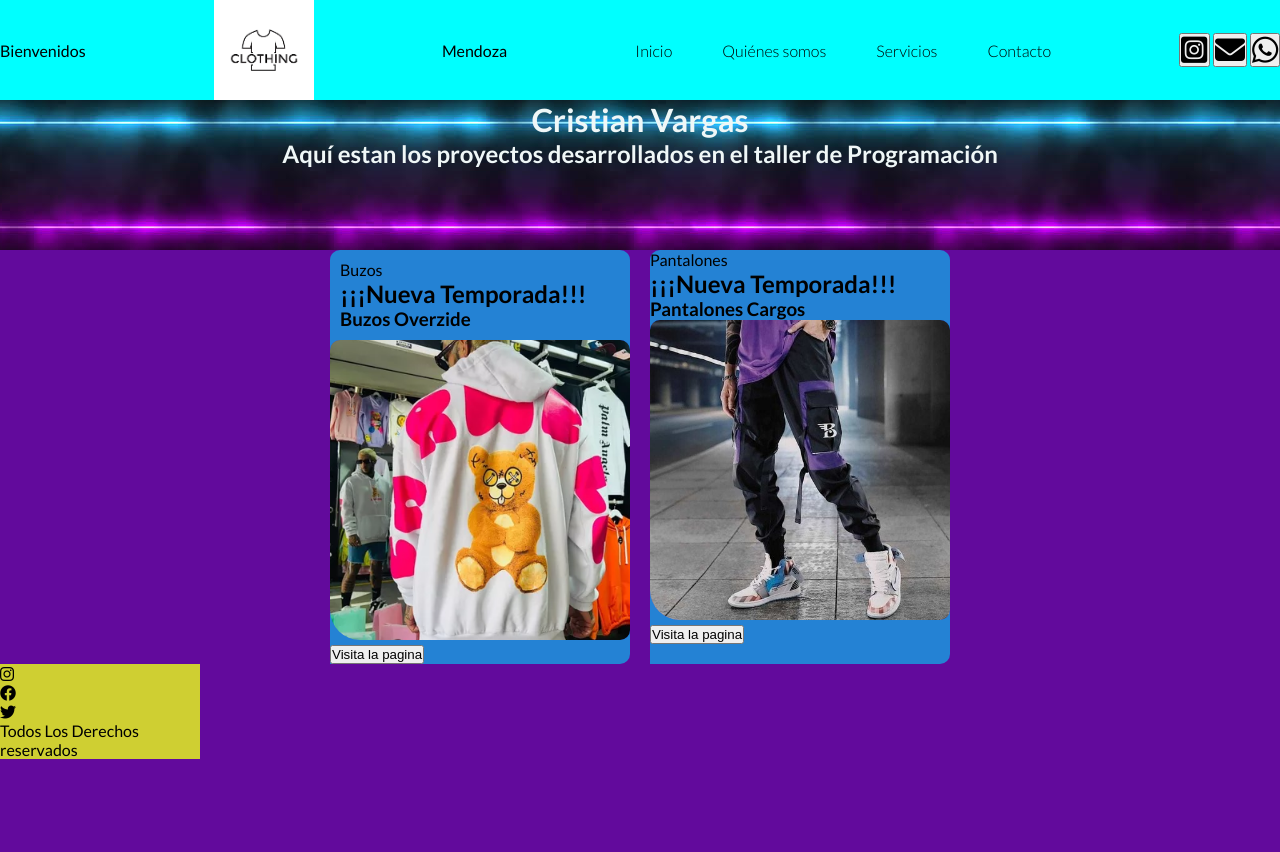
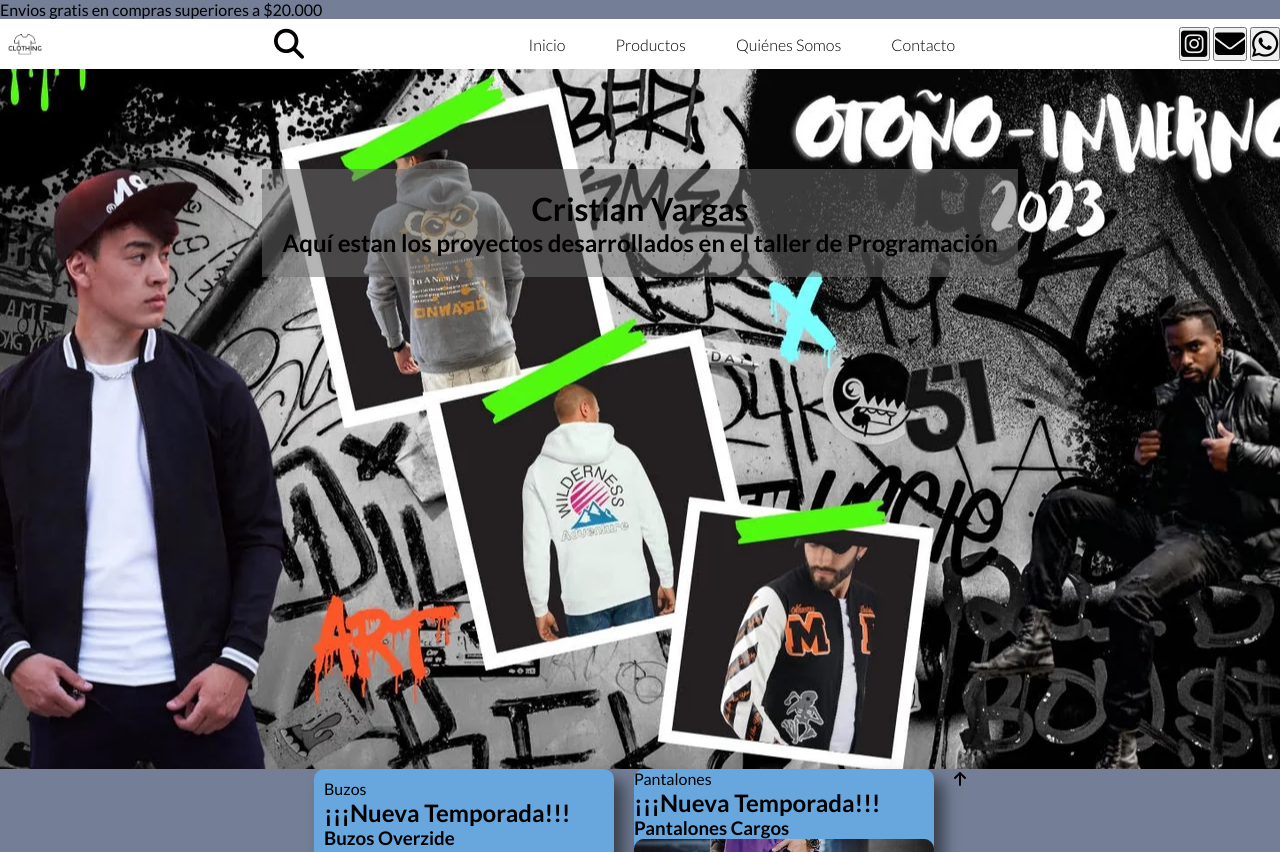
Before and after one commit to casa-del-futuro/programacionWeb, a plain HTML site: page 6_Proyecto/index.html in a window 1280 px wide. Shown: the top 852 px of the page. Before the commit the page ends 800 px from the top, so only its background shows below. Drawn offline with Linux system fonts and the light colour scheme.

Commit message:
Add files via upload

```diff
--- a/6_Proyecto/index.html
+++ b/6_Proyecto/index.html
@@ -19,19 +19,26 @@
 
 <body>
     <header>
-        Bienvenidos <!-- Etiqueta semantica de encabezado -->
-        <img src="./imagenes/logoIndumentaria.png" alt="Logo Github" class="imagenLogo">
-        <p>Mendoza</p>
+        <div>
+            <p>Envios gratis en compras superiores a $20.000</p>
+        </div>
+        <div class="header">
+
+            <!-- Etiqueta semantica de encabezado -->
+            <img src="./imagenes/descarga.png" alt="Logo Github" class="imagenLogo">
+            <p><i class="fa-solid fa-magnifying-glass fa-beat"></i></p>
+
             <nav> <!-- Etiqueta semantica barra de navegación -->
+
                 <ul class="navbar"> <!-- Etiqueta lógica lista desordenada -->
                     <li> <!-- Etiqueta lógica item de la lista -->
                         <a target="_blank" href="#">Inicio</a>
                     </li>
                     <li>
-                    <a href="#">Quiénes somos</a>
+                        <a href="#">Productos</a>
                     </li>
                     <li>
-                    <a href="#">Servicios</a>
+                        <a href="#">Quiénes Somos</a>
                     </li>
                     <li>
                         <a href="#">Contacto</a>
@@ -43,6 +50,7 @@
                 <button><i class="fa-solid fa-envelope fa-beat"></i></button>
                 <button><i class="fa-brands fa-whatsapp fa-beat"></i></button>
             </div>
+        </div>
 
 
     </header>
@@ -52,7 +60,7 @@
                 <h1>Cristian Vargas</h1>
                 <h2>Aquí estan los proyectos desarrollados en el taller de Programación</h2>
 
-            </h1>
+
             </div>
         </div>
         <section class="listadocartas" <article class="carta">
@@ -77,7 +85,12 @@
 
             </article>
 
+            <a href="#top">
+                <i class="fa-solid fa-arrow-up fa-beat"></i>
+            </a>
+
         </section>
+
     </main>
     <footer>
         <nav>
--- a/6_Proyecto/styles/banner.css
+++ b/6_Proyecto/styles/banner.css
@@ -1,11 +1,17 @@
 .banner{
-    background-image: url(../imagenes/fondo.jpg);
+    background-image: url(../imagenes/imagen\ 2.webp);
     background-position: center;
-    height: 150px;
+    height: 700px;
+
+    display: flex;
+    justify-content: center;
+    align-items: start;
+    padding-top: 100px;
 
 }
 .bannerinfo{
-    color: rgb(239, 247, 247);
+   background-color: rgba(110, 110, 110, 0.508);
     text-align: center;
+    padding: 20px;
 
 }
--- a/6_Proyecto/styles/cards.css
+++ b/6_Proyecto/styles/cards.css
@@ -6,9 +6,10 @@
 
 /* Estilo cartas */
 .carta {
-    background-color: rgb(36, 130, 212);
+    background-color: rgb(104, 167, 222);
     width: 300px;
-    border-radius: 10px 10px 10px 0px;
+    border-radius: 10px 10px 10px 10px;
+    box-shadow: 10px 10px 16px rgba(0,0,0,0.5);
 }
 
 .carta .cartaInfo{
@@ -29,7 +30,7 @@
     width: 100%;
     padding: 5px;
     margin-top: 20px;
-    background-color: rgba(199, 8, 224, 0.705);
+    background-color: rgba(182, 29, 206, 0.449);
     cursor: pointer;
 
 }
--- a/6_Proyecto/styles/globall.css
+++ b/6_Proyecto/styles/globall.css
@@ -7,9 +7,12 @@
     padding: 0;
     box-sizing:border-box;
 }
+html{
+    scroll-behavior: smooth;
+}
 
 body {
-    background-color: rgb(98, 10, 156);
+    background-color: rgba(107, 118, 144, 0.933);
     font-family: 'Lato', sans-serif;
 
 }
@@ -21,3 +24,12 @@ a{
     color: unset;
     text-decoration: none;
 }
+.arrow-top{
+     position: fixed;
+     right: 50px;
+     bottom: 50px;
+     background-color: brown;
+     padding: 10px;
+     border-radius: 50px;
+
+}
--- a/6_Proyecto/styles/header.css
+++ b/6_Proyecto/styles/header.css
@@ -1,13 +1,14 @@
-header {
-  background-color: aqua;
+header div.header {
+  background-color: rgb(255, 255, 255);
   display: flex;
   justify-content: space-between;
   align-items: center;
 
+
 }
 
 header img.imagenLogo {
-  width: 100px;
+  width: 50px;
 }
 
 header .navbar {
```
Also changed, not shown: 6_Proyecto/imagenes/descarga.png (added), 6_Proyecto/imagenes/imagen 2.webp (added), 6_Proyecto/imagenes/imagen.webp (added). Lines whose indentation alone changed are shown as unchanged.
